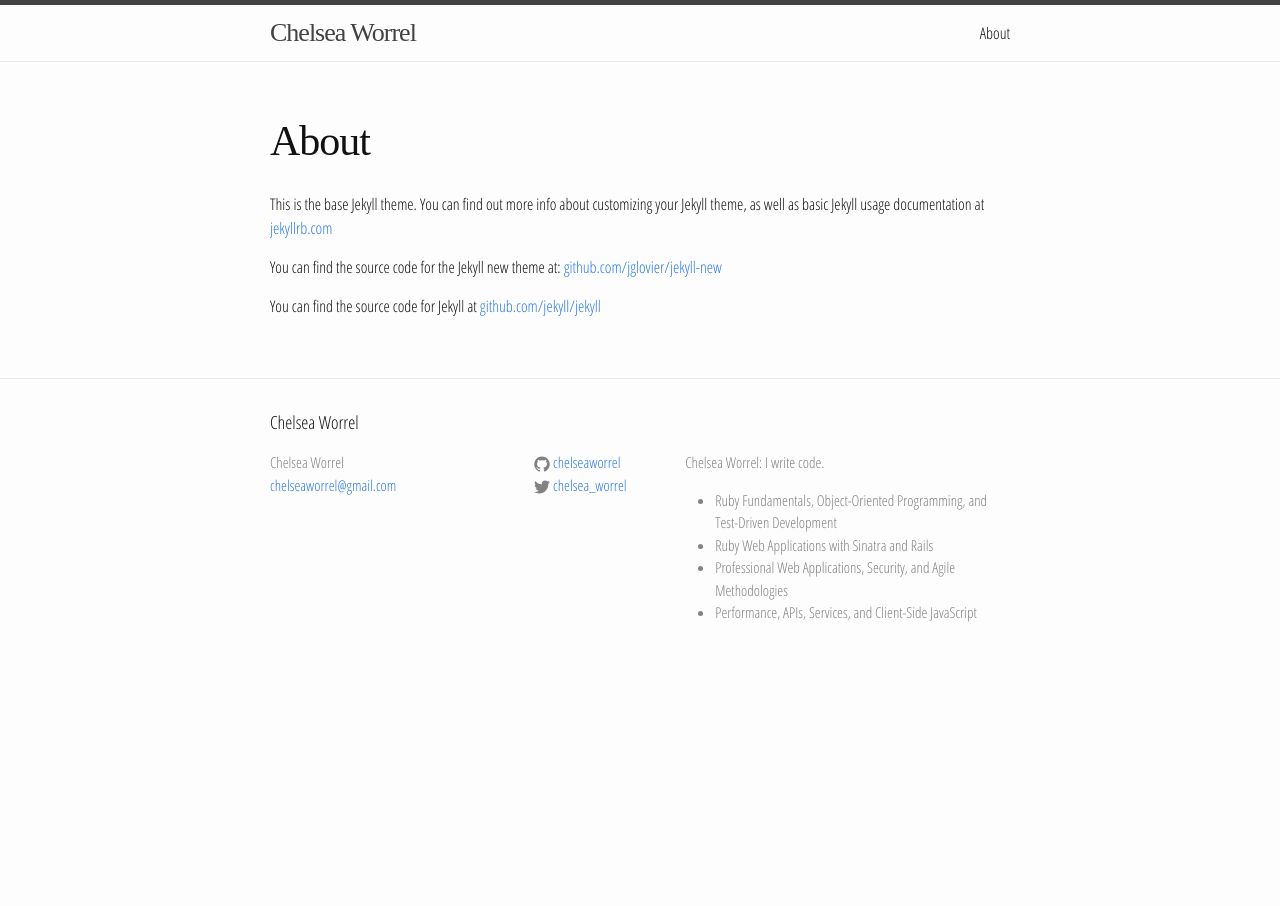
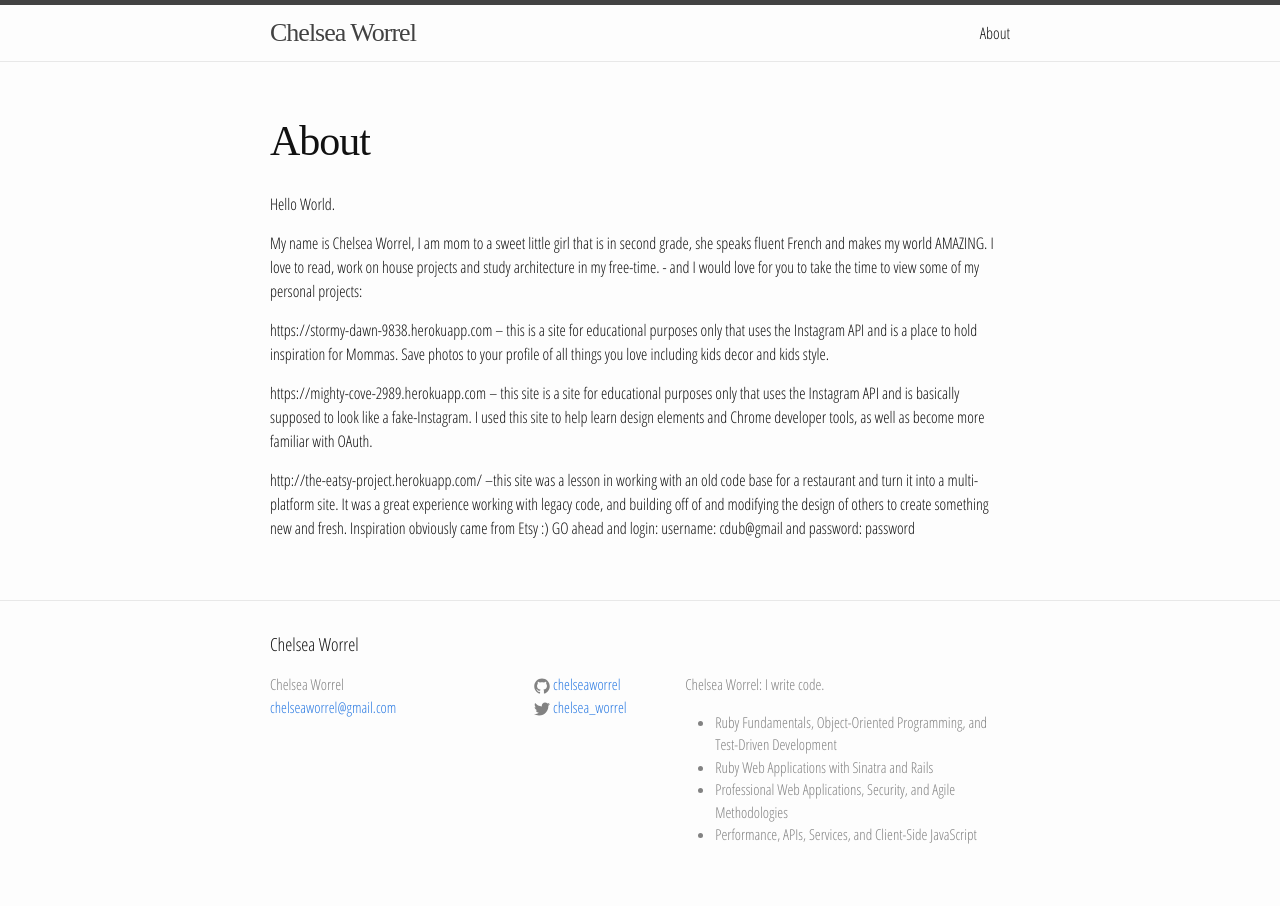
Before and after one commit to chelseaworrel/chelseaworrel.github.io, a Jekyll site: the page built from about.md, in a window 1280 px wide. Built offline with Jekyll 4.4.1, drawn with Linux system fonts in a browser that asks for light colours; some web fonts are replaced.

Commit message:
updated about me

```diff
--- a/about.md
+++ b/about.md
@@ -4,8 +4,15 @@ title: About
 permalink: /about/
 ---
 
-This is the base Jekyll theme. You can find out more info about customizing your Jekyll theme, as well as basic Jekyll usage documentation at [jekyllrb.com](http://jekyllrb.com/)
+Hello World.
 
-You can find the source code for the Jekyll new theme at: [github.com/jglovier/jekyll-new](https://github.com/jglovier/jekyll-new)
+My name is Chelsea Worrel, I am mom to a sweet little girl that is in second grade, she speaks fluent French and makes my world AMAZING.  I love to read, work on house projects and study architecture in my free-time.  - and I would love for you to take the time to view some of my personal projects:
 
-You can find the source code for Jekyll at [github.com/jekyll/jekyll](https://github.com/jekyll/jekyll)
+https://stormy-dawn-9838.herokuapp.com
+ -- this is a site for educational purposes only that uses the Instagram API and is a place to hold inspiration for Mommas.  Save photos to your profile of all things you love including kids decor and kids style.
+
+https://mighty-cove-2989.herokuapp.com
+-- this site is a site for educational purposes only that uses the Instagram API and is basically supposed to look like a fake-Instagram.  I used this site to help learn design elements and Chrome developer tools, as well as become more familiar with OAuth.
+
+http://the-eatsy-project.herokuapp.com/
+--this site was a lesson in working with an old code base for a restaurant and turn it into a multi-platform site.  It was a great experience working with legacy code, and building off of and modifying the design of others to create something new and fresh.  Inspiration obviously came from Etsy :) GO ahead and login: username: cdub@gmail and password: password
```
